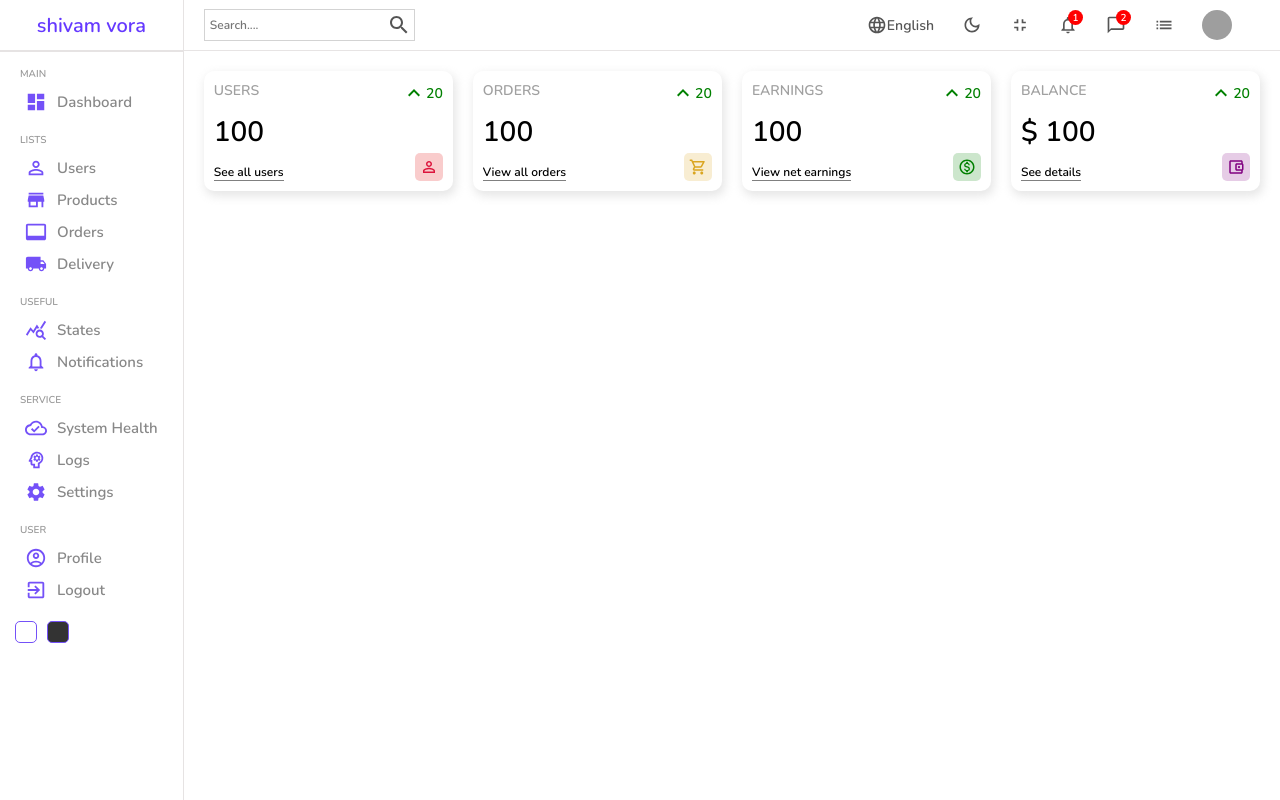
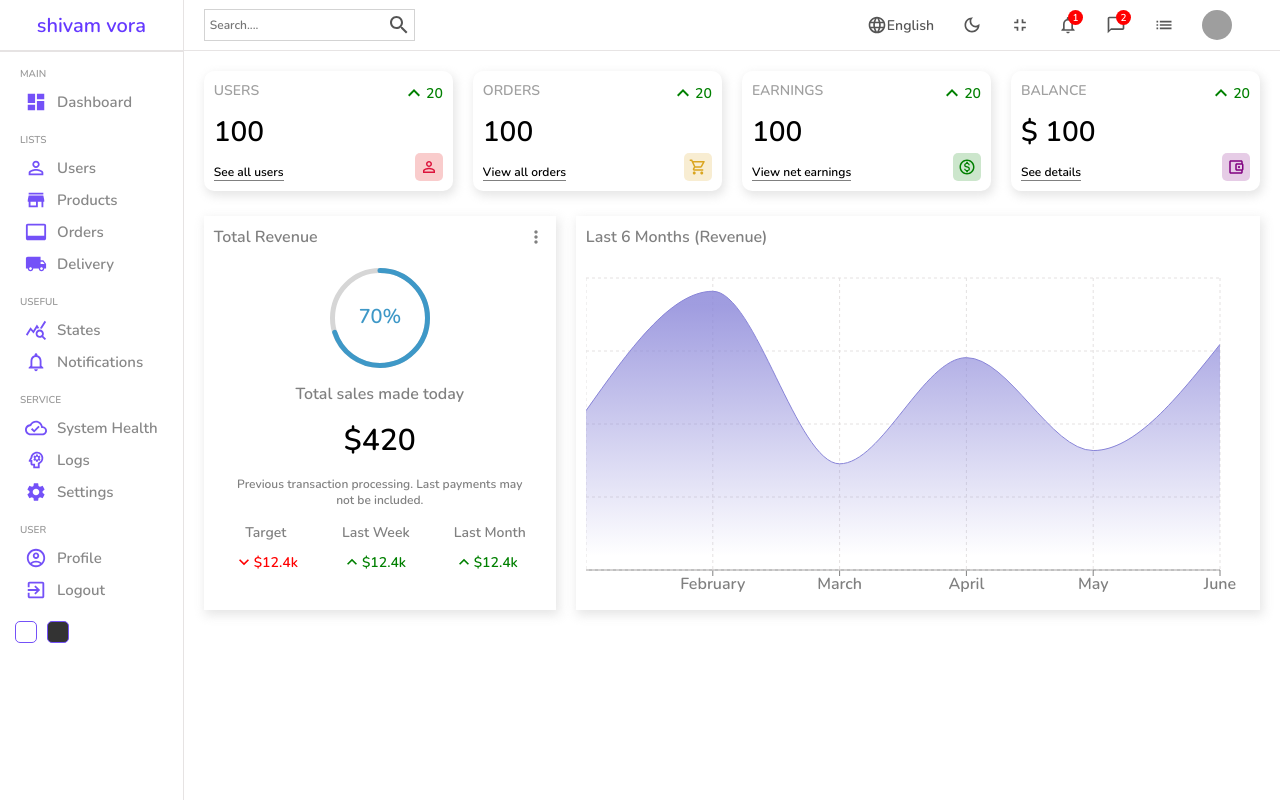
Before and after one commit to shivamvora/React-Admin, a React (Create React App) app: page / in a window 1280 px wide. Built offline with nearby package versions, Linux system fonts and the light colour scheme; grey boxes are pictures that could not be loaded.

Commit message:
charts done

```diff
--- a/package.json
+++ b/package.json
@@ -11,9 +11,11 @@
     "@testing-library/react": "^12.1.4",
     "@testing-library/user-event": "^13.5.0",
     "react": "^17.0.2",
+    "react-circular-progressbar": "^2.0.4",
     "react-dom": "^17.0.2",
     "react-router-dom": "^6.2.2",
     "react-scripts": "5.0.0",
+    "recharts": "^2.1.9",
     "sass": "^1.49.9",
     "web-vitals": "^2.1.4"
   },
--- /dev/null
+++ b/src/components/chart/Chart.jsx
@@ -0,0 +1,37 @@
+import React from 'react';
+import './chart.scss';
+import { AreaChart, Area, XAxis, YAxis, CartesianGrid, Tooltip, ResponsiveContainer } from 'recharts';
+
+const data = [
+  {name:'January',Total:1200},
+  {name:'February',Total:2100},
+  {name:'March',Total:800},
+  {name:'April',Total:1600},
+  {name:'May',Total:900},
+  {name:'June',Total:1700}
+];
+
+const Chart = () => {
+  return (
+    <div className='chart'>
+      <div className="title">Last 6 Months (Revenue)</div>
+       <ResponsiveContainer width="100%" aspect={2 / 1}>
+       <AreaChart width={730} height={250} data={data}
+  margin={{ top: 10, right: 30, left: 0, bottom: 0 }}>
+  <defs>
+    <linearGradient id="total" x1="0" y1="0" x2="0" y2="1">
+      <stop offset="5%" stopColor="#8884d8" stopOpacity={0.8}/>
+      <stop offset="95%" stopColor="#8884d8" stopOpacity={0}/>
+    </linearGradient>
+  </defs>
+  <XAxis dataKey="name" stroke='gray' />
+  <CartesianGrid strokeDasharray="3 3" className='chartGrid'/>
+  <Tooltip />
+  <Area type="monotone" dataKey="Total" stroke="#8884d8" fillOpacity={1} fill="url(#total)" />
+</AreaChart>
+      </ResponsiveContainer>
+    </div>
+  )
+}
+
+export default Chart
--- /dev/null
+++ b/src/components/chart/chart.scss
@@ -0,0 +1,15 @@
+.chart{
+    flex: 4;
+    -webkit-box-shadow:2px 4px 10px 1px rgba(0,0,0,0.47);
+    box-shadow:2px 4px 10px 1px rgba(201,201,201,0.47);
+    padding: 10px;
+    color: gray;
+
+    .title{
+        margin-bottom: 20px;
+    }
+    .chartGrid{
+        stroke: rgb(228,225,225);
+    }
+
+}
--- /dev/null
+++ b/src/components/featured/Featured.jsx
@@ -0,0 +1,51 @@
+import React from 'react';
+import './featured.scss';
+import MoreVertIcon from '@mui/icons-material/MoreVert';
+import KeyboardArrowUpOutlinedIcon from '@mui/icons-material/KeyboardArrowUpOutlined';
+import KeyboardArrowDownIcon from '@mui/icons-material/KeyboardArrowDown';
+import {CircularProgressbar} from 'react-circular-progressbar';
+import 'react-circular-progressbar/dist/styles.css';
+
+const Featured = () => {
+  return (
+    <div className='featured'>
+      <div className="top">
+        <h1 className="title">Total Revenue</h1>
+        <MoreVertIcon fontSize='small'/>
+      </div>
+      <div className="bottom">
+        <div className="featuredChart">
+        <CircularProgressbar value={70} text={"70%"} strokeWidth={5}/>
+        </div>
+        <p className="title">Total sales made today</p>
+        <p className="amount">$420</p>
+        <p className="desc">Previous transaction processing. Last payments may not be included.</p>
+        <div className="summary">
+          <div className="item">
+            <div className="itemTitle">Target</div>
+            <div className="itemResult negative">
+              <KeyboardArrowDownIcon fontSize='small' />
+              <div className="resultAmount">$12.4k</div>
+            </div>
+          </div>
+          <div className="item">
+            <div className="itemTitle">Last Week</div>
+            <div className="itemResult positive">
+              <KeyboardArrowUpOutlinedIcon fontSize='small' />
+              <div className="resultAmount">$12.4k</div>
+            </div>
+          </div>
+          <div className="item">
+            <div className="itemTitle">Last Month</div>
+            <div className="itemResult positive">
+              <KeyboardArrowUpOutlinedIcon fontSize='small' />
+              <div className="resultAmount">$12.4k</div>
+            </div>
+          </div>
+        </div>
+      </div>
+    </div>
+  )
+}
+
+export default Featured
--- /dev/null
+++ b/src/components/featured/featured.scss
@@ -0,0 +1,75 @@
+.featured{
+    flex: 2;
+    -webkit-box-shadow:2px 4px 10px 1px rgba(0,0,0,0.47);
+    box-shadow:2px 4px 10px 1px rgba(201,201,201,0.47);
+    padding: 10px;
+
+    .top{
+        display: flex;
+        align-items: center;
+        justify-content: space-between;
+        color: gray;
+
+        .title{
+            font-size: 16px;
+            font-weight: 500;
+        }
+    }
+
+    .bottom{
+        padding: 20px;
+        display: flex;
+        flex-direction: column;
+        align-items: center;
+        justify-content: center;
+        gap: 15px;
+
+        .featuredChart{
+            width: 100px;
+            height: 100px;
+        }
+        .title{
+            font-weight: 500;
+            color: gray;
+        }
+        .amount{
+            font-size: 30px;
+
+        }
+        .desc{
+            font-weight: 300;
+            font-size: 12px;
+            color: gray;
+            text-align: center;
+        }
+        .summary{
+            width: 100%;
+            display: flex;
+            align-items: center;
+            justify-content: space-between;
+            .item{
+                text-align: center;
+
+                .itemTitle{
+                    font-size: 14px;
+                    color: gray;
+                }
+
+                .itemResult{
+                    display: flex;
+                    align-items: center;
+                    margin-top: 10px;
+                    font-size: 14px;
+
+                    &.positive{
+                        color: green;
+                    }
+
+                    &.negative{
+                        color: red;
+                    }
+                }
+            }
+        }
+    }
+}
--- a/src/pages/home/Home.jsx
+++ b/src/pages/home/Home.jsx
@@ -1,4 +1,6 @@
 import React from 'react';
+import Chart from '../../components/chart/Chart';
+import Featured from '../../components/featured/Featured';
 import Navbar from '../../components/navbar/Navbar';
 import Sidebar from '../../components/sidebar/Sidebar';
 import Widget from '../../components/widget/Widget';
@@ -16,6 +18,10 @@
             <Widget type="earning" />
             <Widget type="balance" />
           </div>
+          <div className="charts">
+            <Featured/>
+            <Chart/>
+          </div>
         </div>
     </div>
   )
--- a/src/pages/home/home.scss
+++ b/src/pages/home/home.scss
@@ -2,10 +2,15 @@
     display: flex;
     .homeContainer{
         flex: 6;
-        .widgets{
+        .widgets, .charts{
             display: flex;
             padding: 20px;
             gap: 20px;
         }
+
+        .charts{
+            padding: 5px 20px;
+
+        }
     }
 }
```
Also changed, not shown: 1 other file (tests, documents, lock files or other folders).
